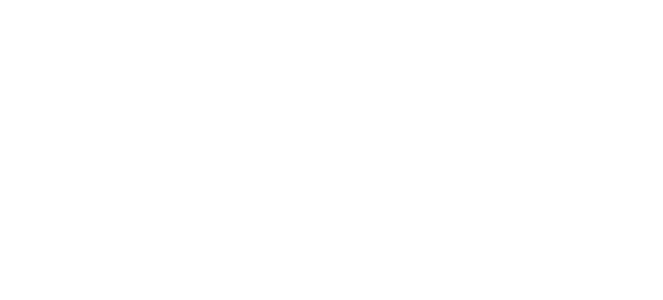
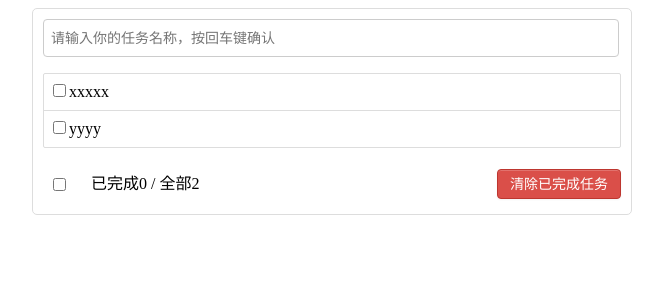
Before and after one commit to sheruce/Vue_todo, a Vue app: page / in a window 1280 px wide. Shown: the top 300 px of the page, without its empty margins (308-971 px from the left). Built offline with nearby package versions, Linux system fonts and the light colour scheme.

Commit message:
static done

```diff
--- a/src/App.vue
+++ b/src/App.vue
@@ -1,13 +1,33 @@
 <template>
-
+    <div class="todo-container">
+    <div class="todo-wrap">
+        <TodoHeader/>
+        <TodoList/>
+        <TodoFooter/>
+    </div>
+  </div>
 </template>
 
 <script>
-export default {
+    import TodoHeader from './components/TodoHeader'
+    import TodoFooter from './components/TodoFooter'
+    import TodoList from './components/TodoList'
 
-}
+    export default {
+        components:{
+            TodoHeader,TodoFooter,TodoList
+        }
+    }
 </script>
 
 <style>
-
+.todo-container {
+  width: 600px;
+  margin: 0 auto;
+}
+.todo-container .todo-wrap {
+  padding: 10px;
+  border: 1px solid #ddd;
+  border-radius: 5px;
+}
 </style>
--- /dev/null
+++ b/src/base.css
@@ -0,0 +1,31 @@
+body {
+    background: #fff;
+  }
+
+  .btn {
+    display: inline-block;
+    padding: 4px 12px;
+    margin-bottom: 0;
+    font-size: 14px;
+    line-height: 20px;
+    text-align: center;
+    vertical-align: middle;
+    cursor: pointer;
+    box-shadow: inset 0 1px 0 rgba(255, 255, 255, 0.2), 0 1px 2px rgba(0, 0, 0, 0.05);
+    border-radius: 4px;
+  }
+
+  .btn-danger {
+    color: #fff;
+    background-color: #da4f49;
+    border: 1px solid #bd362f;
+  }
+
+  .btn-danger:hover {
+    color: #fff;
+    background-color: #bd362f;
+  }
+
+  .btn:focus {
+    outline: none;
+  }
--- /dev/null
+++ b/src/components/TodoFooter.vue
@@ -0,0 +1,44 @@
+<template>
+    <div class="todo-footer">
+        <label>
+          <input type="checkbox"/>
+        </label>
+        <span>
+          <span>已完成0</span> / 全部2
+        </span>
+        <button class="btn btn-danger">清除已完成任务</button>
+      </div>
+</template>
+
+<script>
+export default {
+
+}
+</script>
+
+<style>
+.todo-footer {
+  height: 40px;
+  line-height: 40px;
+  padding-left: 6px;
+  margin-top: 5px;
+}
+
+.todo-footer label {
+  display: inline-block;
+  margin-right: 20px;
+  cursor: pointer;
+}
+
+.todo-footer label input {
+  position: relative;
+  top: -1px;
+  vertical-align: middle;
+  margin-right: 5px;
+}
+
+.todo-footer button {
+  float: right;
+  margin-top: 5px;
+}
+</style>
--- /dev/null
+++ b/src/components/TodoHeader.vue
@@ -0,0 +1,28 @@
+<template>
+    <div class="todo-header">
+        <input type="text" placeholder="请输入你的任务名称，按回车键确认"/>
+      </div>
+</template>
+
+<script>
+export default {
+
+}
+</script>
+
+<style>
+.todo-header input {
+  width: 560px;
+  height: 28px;
+  font-size: 14px;
+  border: 1px solid #ccc;
+  border-radius: 4px;
+  padding: 4px 7px;
+}
+
+.todo-header input:focus {
+  outline: none;
+  border-color: rgba(82, 168, 236, 0.8);
+  box-shadow: inset 0 1px 1px rgba(0, 0, 0, 0.075), 0 0 8px rgba(82, 168, 236, 0.6);
+}
+</style>
--- /dev/null
+++ b/src/components/TodoList.vue
@@ -0,0 +1,76 @@
+<template>
+    <ul class="todo-main">
+        <li>
+          <label>
+            <input type="checkbox"/>
+            <span>xxxxx</span>
+          </label>
+          <button class="btn btn-danger" style="display:none">删除</button>
+        </li>
+        <li>
+          <label>
+            <input type="checkbox"/>
+            <span>yyyy</span>
+          </label>
+          <button class="btn btn-danger" style="display:none">删除</button>
+        </li>
+      </ul>
+</template>
+
+<script>
+export default {
+
+}
+</script>
+
+<style>
+.todo-main {
+  margin-left: 0px;
+  border: 1px solid #ddd;
+  border-radius: 2px;
+  padding: 0px;
+}
+
+.todo-empty {
+  height: 40px;
+  line-height: 40px;
+  border: 1px solid #ddd;
+  border-radius: 2px;
+  padding-left: 5px;
+  margin-top: 10px;
+}
+/*item*/
+li {
+  list-style: none;
+  height: 36px;
+  line-height: 36px;
+  padding: 0 5px;
+  border-bottom: 1px solid #ddd;
+}
+
+li label {
+  float: left;
+  cursor: pointer;
+}
+
+li label li input {
+  vertical-align: middle;
+  margin-right: 6px;
+  position: relative;
+  top: -1px;
+}
+
+li button {
+  float: right;
+  display: none;
+  margin-top: 3px;
+}
+
+li:before {
+  content: initial;
+}
+
+li:last-child {
+  border-bottom: none;
+}
+</style>
--- a/src/main.js
+++ b/src/main.js
@@ -2,6 +2,7 @@
 // (runtime-only or standalone) has been set in webpack.base.conf with an alias.
 import Vue from 'vue'
 import App from './App'
+import './base.css'
 
 new Vue({
   el: '#app',
```
Also changed, not shown: src/components/TodoItem.vue (added).
